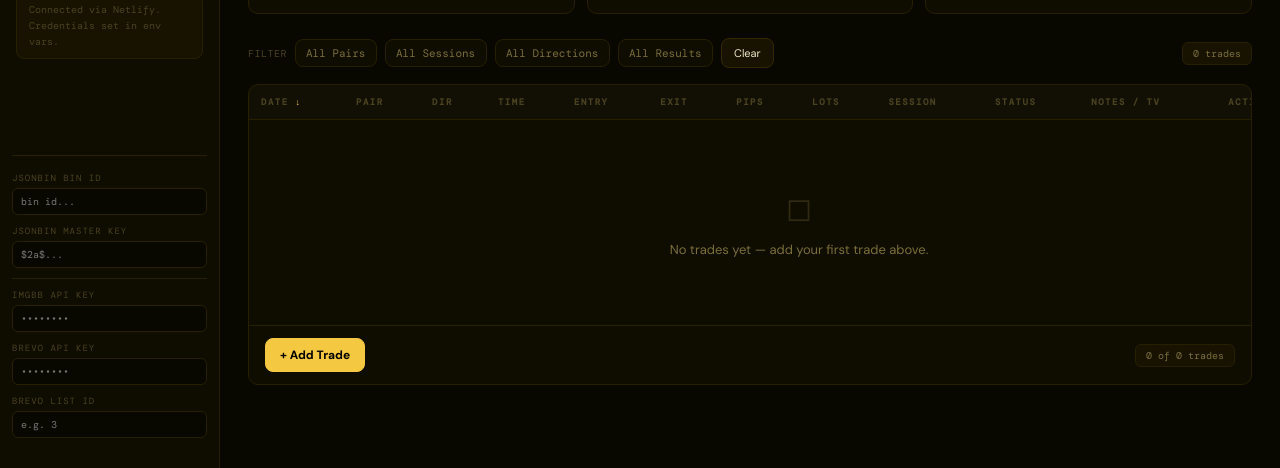
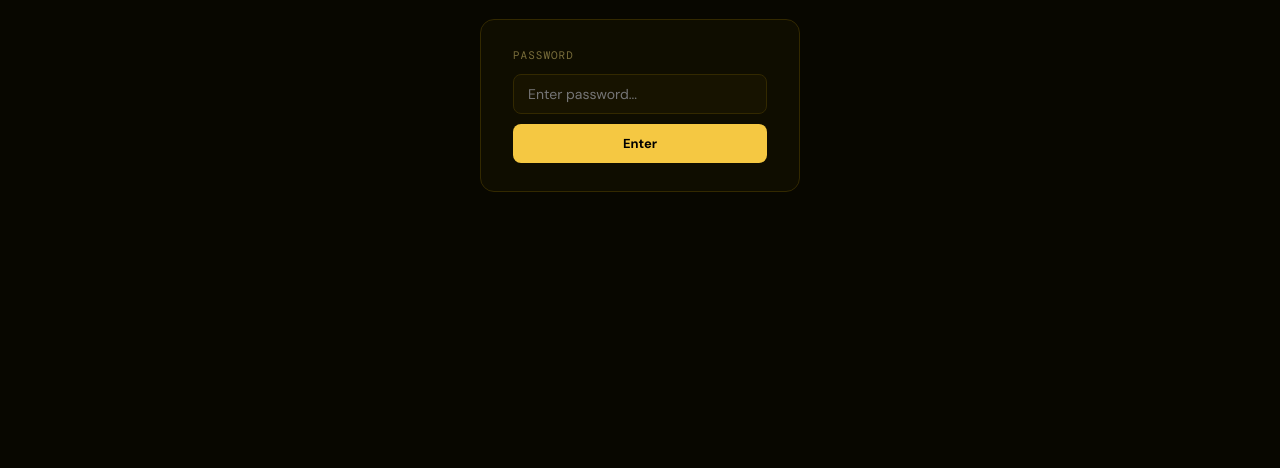
Before and after one commit to zeddfutures/tradejournal, a plain HTML site: page public/index.html in a window 1280 px wide. Shown: the part 332-800 px from the top of the page. Drawn offline with nearby package versions, Linux system fonts and the light colour scheme.

Commit message:
Add files via upload

```diff
--- a/public/index.html
+++ b/public/index.html
@@ -227,6 +227,46 @@ tbody tr:last-child td { border-bottom: none; }
 </style>
 </head>
 <body>
+
+<!-- PASSWORD GATE -->
+<div id="gate" style="display:flex; position:fixed; inset:0; background:var(--bg); z-index:9999; align-items:center; justify-content:center; flex-direction:column;">
+  <div style="text-align:center; margin-bottom:32px;">
+    <div style="font-family:'Syne',sans-serif; font-weight:900; font-size:22px; color:var(--accent); letter-spacing:-0.5px;">ZEDDFUTURES</div>
+    <div style="font-size:9px; font-family:'DM Mono'; color:var(--text3); letter-spacing:2px; margin-top:4px;">ADMIN ACCESS</div>
+  </div>
+  <div style="background:var(--surface); border:1px solid var(--border2); border-radius:14px; padding:28px 32px; width:320px; max-width:90vw;">
+    <div style="font-size:11px; font-family:'DM Mono'; color:var(--text2); letter-spacing:1px; margin-bottom:12px;">PASSWORD</div>
+    <input id="gate-input" type="password" placeholder="Enter password..." onkeydown="if(event.key==='Enter')checkPassword()"
+      style="width:100%; background:var(--surface2); color:var(--text); border:1px solid var(--border2); padding:10px 14px; border-radius:8px; font-size:14px; font-family:'DM Sans'; outline:none; margin-bottom:10px;">
+    <div id="gate-error" style="font-size:11px; color:var(--red); font-family:'DM Mono'; margin-bottom:10px; display:none;">Incorrect password.</div>
+    <button onclick="checkPassword()"
+      style="width:100%; background:var(--accent); color:#000; border:none; padding:11px; border-radius:8px; font-weight:800; font-size:13px; font-family:'DM Sans'; cursor:pointer;">
+      Enter
+    </button>
+  </div>
+</div>
+
+<script>
+// ── PASSWORD GATE ── change this to your password
+const ADMIN_PASSWORD = 'Farhan17!';
+
+function checkPassword() {
+  const val = document.getElementById('gate-input').value;
+  if (val === ADMIN_PASSWORD) {
+    document.getElementById('gate').style.display = 'none';
+    sessionStorage.setItem('zf_auth', '1');
+  } else {
+    document.getElementById('gate-error').style.display = 'block';
+    document.getElementById('gate-input').value = '';
+    document.getElementById('gate-input').focus();
+  }
+}
+
+// Skip gate if already authenticated this session
+if (sessionStorage.getItem('zf_auth') === '1') {
+  document.getElementById('gate').style.display = 'none';
+}
+</script>
 
 <nav class="sidebar" id="sidebar">
   <div style="display:flex; align-items:center; justify-content:space-between;">
```
